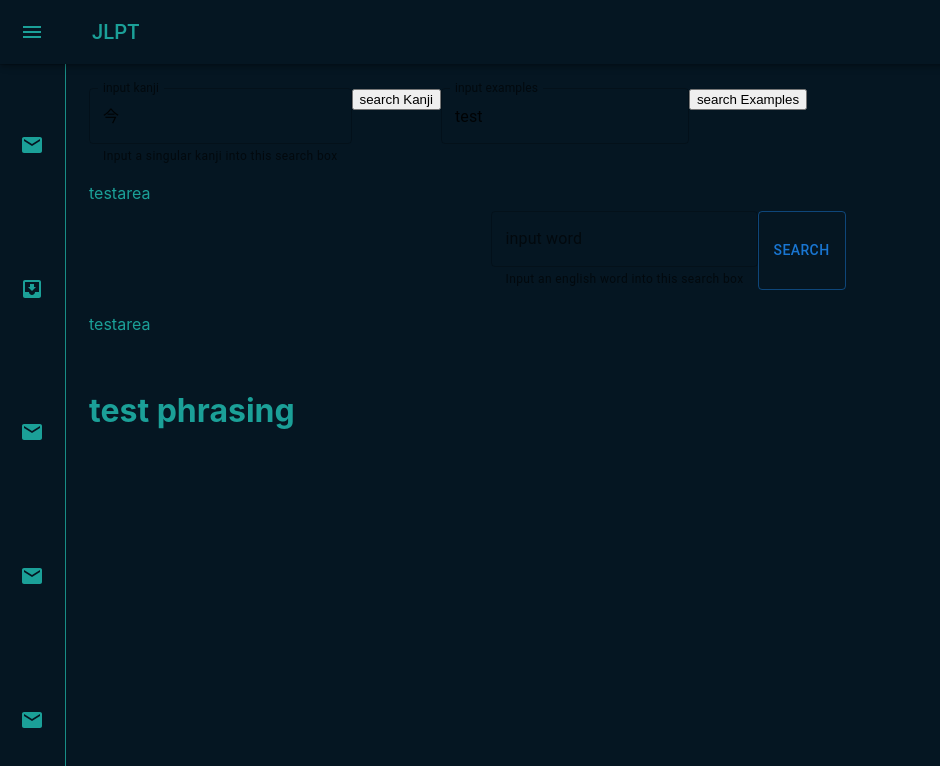
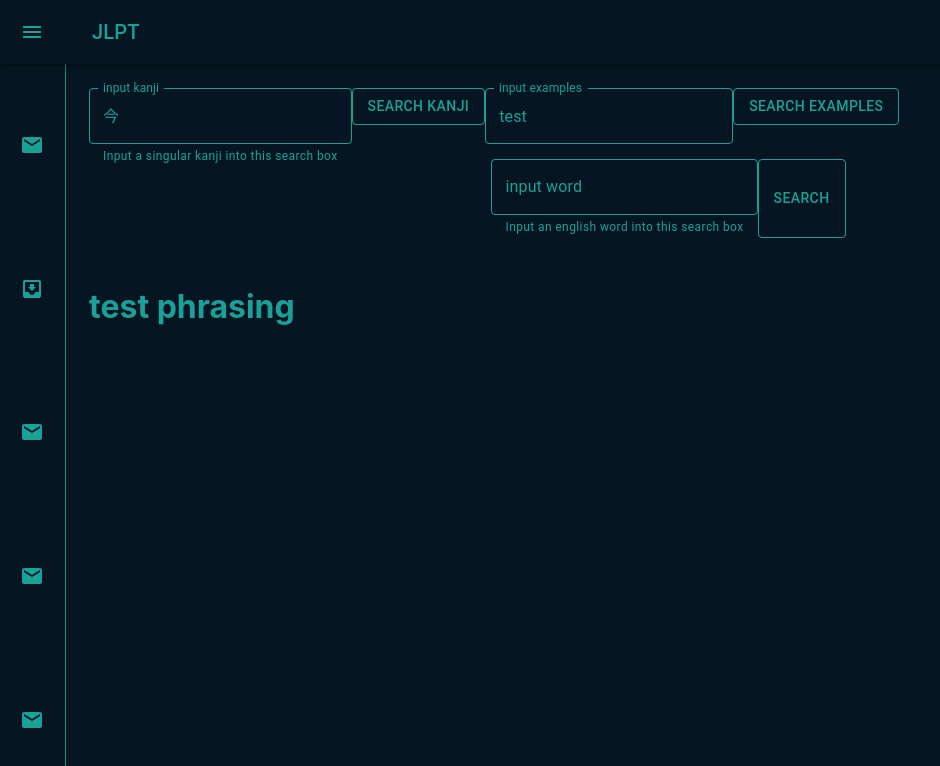
Before and after one commit to Konemui-dev/JapaneseLearningApplication, a React (Create React App) app in the folder sidebarv2/: page /Search in a window 1280 px wide. Shown: the top 766 px of the page, without its empty margins (0-940 px from the left). Built offline with nearby package versions, Linux system fonts and the light colour scheme.

Commit message:
Searching working for 1/3

```diff
--- a/sidebarv2/src/App.css
+++ b/sidebarv2/src/App.css
@@ -2,10 +2,12 @@
   text-align: center;
 
 }
-html{
+
+html {
   background-color: #051622;
   color: #1BA098;
 }
+
 .App-logo {
   height: 40vmin;
   pointer-events: none;
@@ -36,28 +38,47 @@ html{
   from {
     transform: rotate(0deg);
   }
+
   to {
     transform: rotate(360deg);
   }
 }
 
-:root{
+:root {
   --primary-color: #051622;
-  --secondary-color:#1BA098;
-}
-.light-theme{
-  --primary-color: #ffffff;
-  --secondary-color:#051622;
+  --secondary-color: #1BA098;
 }
 
-.AppBar{
+.light-theme {
+  --primary-color: #ffffff;
+  --secondary-color: #051622;
+}
+
+.AppBar {
   background-color: #051622;
   border-color: #1BA098;
   color: #1BA098;
 }
 
-ul{
-  height:100%;
+ul {
+  height: 100%;
   background-color: #051622;
   border-color: #051622;
 }
+
+::-webkit-scrollbar {
+  width: 5px;
+}
+
+
+::-webkit-scrollbar-track {
+  background: #051622;
+  border-radius: 10px;
+  -webkit-box-shadow: inset 0 0 6px #051622;
+}
+
+
+::-webkit-scrollbar-thumb {
+  border-radius: 10px;
+  -webkit-box-shadow: inset 0 0 6px #1eb8ad;
+}
--- a/sidebarv2/src/App.js
+++ b/sidebarv2/src/App.js
@@ -7,7 +7,7 @@ import HomePage from './Pages/HomePage';
 import { Box, } from '@mui/material';
 import Scripts from './Pages/Scripts';
 import SearchPage from './Pages/SearchPage';
-
+import './Pages/test.css';
 
 
 
--- /dev/null
+++ b/sidebarv2/src/Pages/test.css
@@ -0,0 +1,22 @@
+.MuiTextField-root p {
+    color:#1BA098;
+}
+.MuiTextField-root label{
+    color:#1BA098;
+}
+.MuiTextField-root input{
+    color:#1BA098;
+}
+.MuiFormLabel-root{
+    color:#1BA098;
+}
+.css-1jy569b-MuiFormLabel-root-MuiInputLabel-root.Mui-focused{
+    color:#1BA098 !important;
+}
+.MuiOutlinedInput-notchedOutline{
+    border-color: #1BA098 !important;
+ }
+ .MuiButton-outlined {
+    border-color: #1BA098  !important;
+    color: #1BA098 !important;
+    }
--- a/sidebarv2/src/Pages/test.js
+++ b/sidebarv2/src/Pages/test.js
@@ -85,14 +85,24 @@ function Test() {
 
   //setup card to Grow in MUI
   const searchForPhrase_map = (
-    <Grid  spacing={2} container justifyContent="center">
+    <Grid spacing={{ xs: 2, md: 3 }} container justifyContent="center">
       {searchTermReturn.map((value, key) => (
-        <Grid key={key} item xs={4} >
-          <Card sx={{ minWidth: 500 , minHeight: 500, maxHeight: 500, background: '#051622', border: 1, borderColor: '#1BA098'}}>
-            <CardContent sx={{color: '#1BA098'}}>
+        <Grid key={key} item xs={4}>
+          <Card
+            sx={{
+              minWidth: 500,
+              minHeight: 500,
+              height: 500,
+              background: "#051622",
+              border: 1,
+              borderColor: "#1BA098",
+              overflow: "auto",
+            }}
+          >
+            <CardContent sx={{ color: "#1BA098" }}>
               <Typography variant="h4">{value.slug}</Typography>
               <Typography gutterBottom variant="h6" component="div">
-                {jlptLevel(value.jlpt)}
+                {jlptLevel(value.jlpt + " ")}
               </Typography>
               <Typography gutterBottom variant="h6" component="div">
                 English readings:
@@ -101,7 +111,7 @@ function Test() {
               {value.senses.map((value, key) => (
                 <div key={key}>
                   <br></br>
-                  <div >
+                  <div>
                     <u>{value.parts_of_speech + ""} </u>
                     <div></div>
 
@@ -117,14 +127,14 @@ function Test() {
                 Japanese readings:
               </Typography>
               {value.japanese.map((value, key) => (
-                <div key={key}>
+                <Typography key={key}>
                   {" "}
                   <ruby style={{ fontSize: "25px" }}>
                     {value.word} <rp>(</rp>
                     <rt> {value.reading}</rt>
                     <rp>)</rp>
                   </ruby>
-                </div>
+                </Typography>
               ))}
             </CardContent>
           </Card>
@@ -192,20 +202,22 @@ function Test() {
   };
 
   /**
-   * change the textfield to conditionally render like in web sem1
-   *
+   * Task 1 : change the textfield to conditionally render like in web sem1
+   * Task 2 : change Buttons to render same way
+   * Task 3 : have other search formats correctly render
+   * Task 4 : display results in a grid again like the other method (can probably reuse the same grid and have them output different times)
    */
+
   return (
     <div>
       <TextField
-
         helperText={"Input a singular kanji into this search box"}
         variant="outlined"
         label="input kanji"
         value={Kanji}
         onChange={handleKanjiInputChange}
       />
-      <button onClick={searchingKanji}>search Kanji</button>
+      <Button variant="outlined" onClick={searchingKanji}>search Kanji</Button>
 
       <TextField
         variant="outlined"
@@ -213,9 +225,9 @@ function Test() {
         value={searchExamples}
         onChange={handleSearchExampleChange}
       />
-      <button onClick={searchingExamples}>search Examples</button>
+      <Button variant="outlined" onClick={searchingExamples}>search Examples</Button>
       <div>
-        <p>testarea</p>
+        {/** grid layout for returned search */}
         <Grid sx={{ flexGrow: 1 }} container spacing={1}>
           <Grid container justifyContent="center">
             <TextField
@@ -224,7 +236,6 @@ function Test() {
               label="input word"
               value={searchTerm}
               onChange={handleInputChange}
-
             ></TextField>
             <Button variant="outlined" onClick={searchingForPhraseTest}>
               Search
@@ -235,7 +246,7 @@ function Test() {
           </Grid>
         </Grid>
 
-        <p>testarea</p>
+        {/** grid layout for returned search */}
 
         <ruby>
           <Typography
```
Lines whose indentation alone changed are shown as unchanged.
